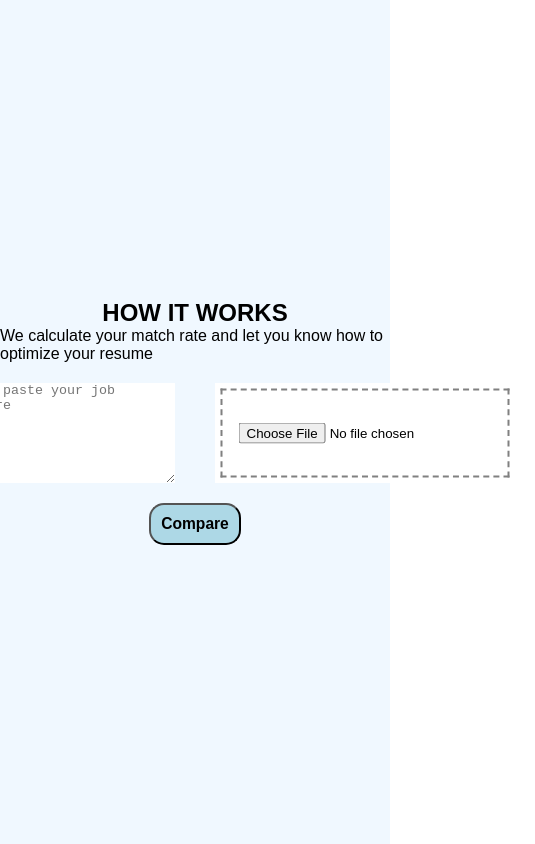
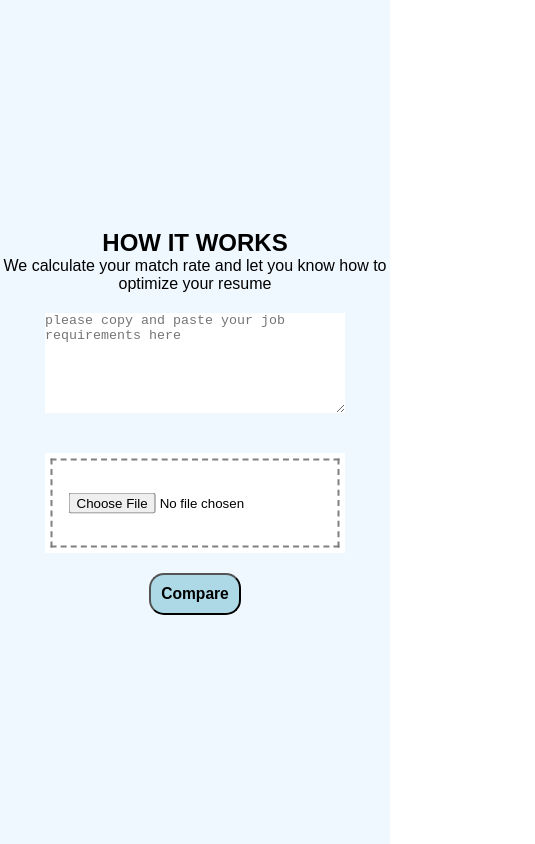
Before and after one commit to yocodigo/ResuMatch, a React (Create React App) app: page / in a window 390 px wide. Shown: the whole page, 535 px wide, since content can reach past the window. Built offline with nearby package versions, Linux system fonts and the light colour scheme.

Commit message:
center text and add media query for smaller devices

```diff
--- a/src/components/howitworks/index.css
+++ b/src/components/howitworks/index.css
@@ -49,3 +49,9 @@ input {
   font-style: bold;
   color: lightskyblue;
 }
+
+@media only screen and (max-width: 700px) {
+  .matching {
+    flex-direction: column;
+  }
+}
--- a/src/index.css
+++ b/src/index.css
@@ -21,4 +21,5 @@ section {
   flex-direction: column;
   justify-content: center;
   align-items: center;
+  text-align: center;
 }
```
